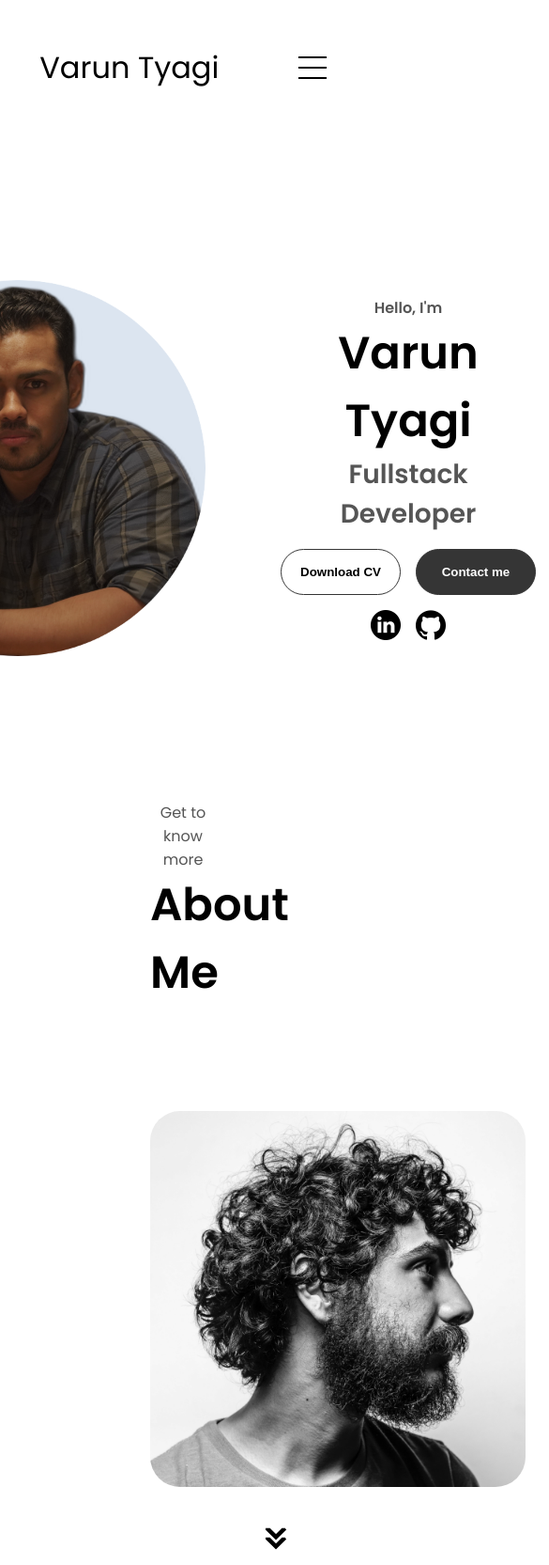
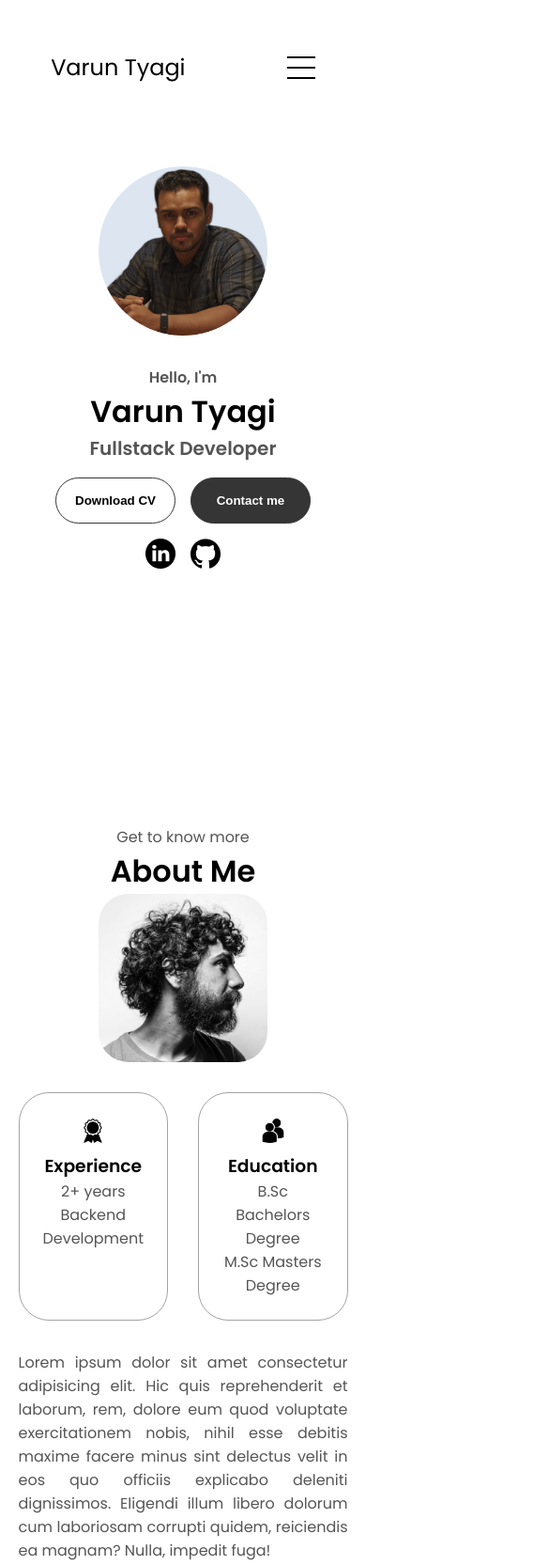
Before and after one commit to vitviki/portfolio, a plain HTML site: page index.html in a window 390 px wide. Shown: the top 1665 px of the page at 94% size, 585 px wide, since content can reach past the window. Drawn offline with Linux system fonts and the light colour scheme.

Commit message:
responsive udpates

```diff
--- a/mediaquerries.css
+++ b/mediaquerries.css
@@ -6,4 +6,115 @@
     #hamburger_nav {
         display: flex;
     }
+
+    #experience,
+    .experience_details_container {
+        margin-top: 2rem;
+    }
+
+    #profile,
+    .section_container {
+        display: block;
+    }
+
+    .arrow {
+        display: none;
+    }
+
+    section,
+    .section_container {
+        height: fit-content;
+    }
+
+    section {
+        margin: 0 5%;;
+    }
+
+    .section__pic_container {
+        width: 275px;
+        height: 275px;
+        margin: 0 auto 2rem;
+    }
+
+    .about_containers {
+        margin-top: 0;;
+    }
 }
+
+@media screen and (max-width: 1400px){
+    #profile {
+        height: 83vh;
+        margin-bottom: 6rem;
+    }
+
+    .about_containers {
+        flex-wrap: wrap;
+    }
+}
+
+@media screen and (max-width: 600px) {
+    #contact, footer {
+        height: 40vh;
+    }
+
+    #profile {
+        height: 83vh;
+        margin-bottom: 0;
+    }
+
+    article {
+        font-size: 1rem;
+    }
+
+    footer nav {
+        height: fit-content;
+        margin-bottom: 2rem;
+    }
+
+    .about_containers,
+    .contact_info_upper_container,
+    .btn_container {
+        flex-wrap: wrap;
+    }
+
+    .contact_info_container {
+        margin: 0;
+    }
+
+    .contact_info_container p,
+    .nav_links li a {
+        font-size: 1rem;;
+    }
+
+    .experience_subtitle {
+        font-size: 1.25rem;
+    }
+
+    .logo {
+        font-size: 1.5rem;
+    }
+
+    .nav_links {
+        flex-direction: column;
+        gap: 0.5rem;
+        text-align: center;
+    }
+
+    .section__pic_container {
+        width: auto;
+        height: 46vw;
+        justify-content: center;
+    }
+
+    .section__text__p2 {
+        font-size: 1.25rem;
+    }
+
+    .title {
+        font-size: 2rem;
+    }
+
+    .text-container {
+        text-align: justify;
+    }
+}
```
